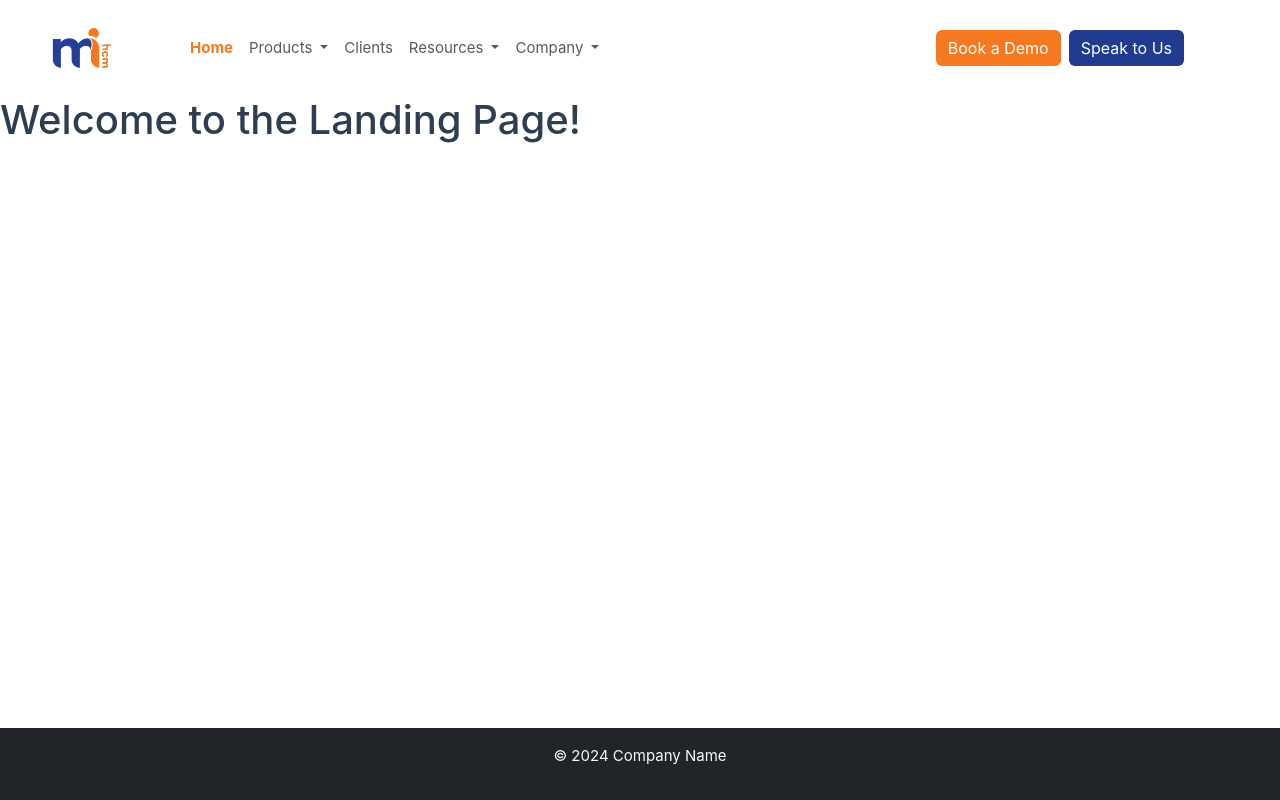
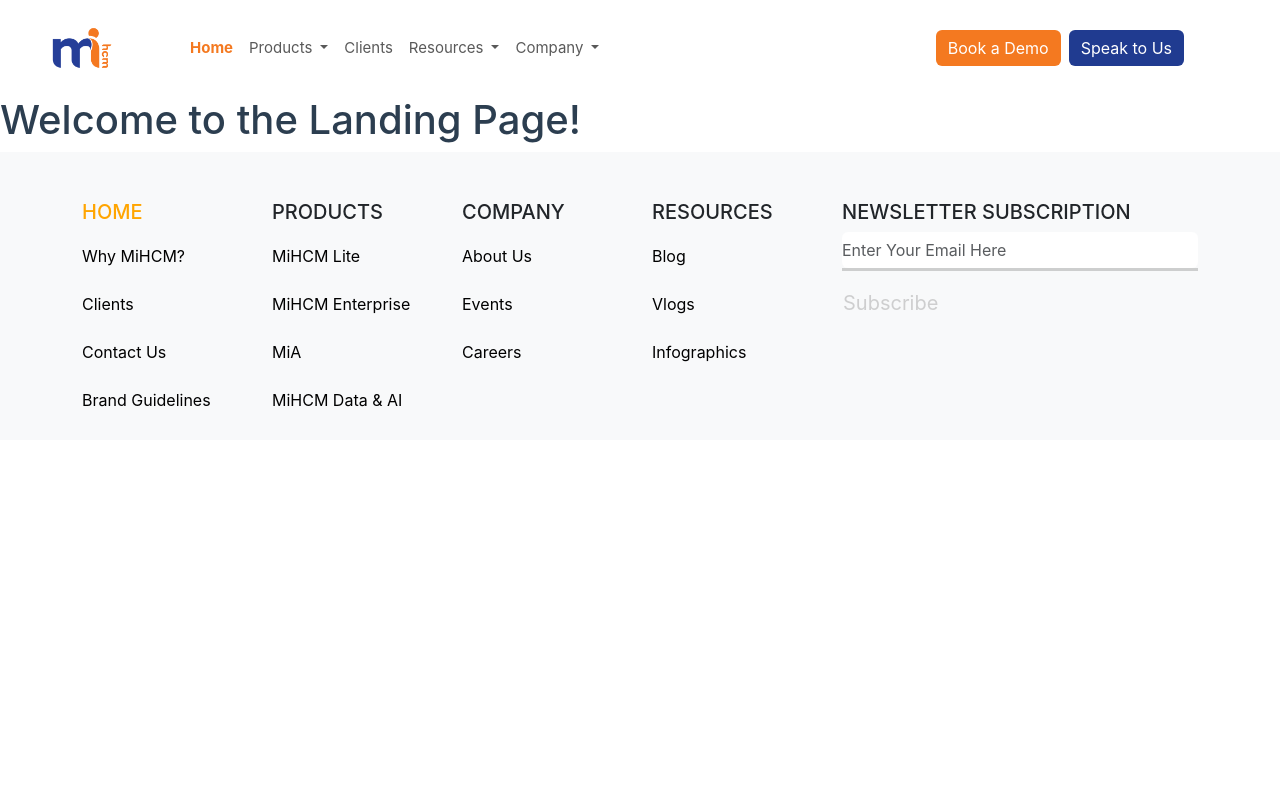
Before and after one commit to TalhahaRana/hrm-Landing, a Vue app: page / in a window 1280 px wide. Built offline with nearby package versions, Linux system fonts and the light colour scheme.

Commit message:
footer and nav

```diff
--- a/src/components/nav/Footer.vue
+++ b/src/components/nav/Footer.vue
@@ -1,7 +1,62 @@
 <template>
-    <footer class="bg-dark text-light text-center p-3">
-      <p>© 2024 Company Name</p>
-    </footer>
+    <footer class="bg-light text-dark pt-5">
+  <div class="container">
+    <div class="row">
+      <!-- Home Section -->
+      <div class="col-md-2">
+        <h5 class="text-uppercase font-weight-bold text-orange">Home</h5>
+        <ul class="list-unstyled">
+          <li><a href="#">Why MiHCM?</a></li>
+          <li><a href="#">Clients</a></li>
+          <li><a href="#">Contact Us</a></li>
+          <li><a href="#">Brand Guidelines</a></li>
+        </ul>
+      </div>
+
+      <!-- Products Section -->
+      <div class="col-md-2">
+        <h5 class="text-uppercase font-weight-bold">Products</h5>
+        <ul class="list-unstyled">
+          <li><a href="#">MiHCM Lite</a></li>
+          <li><a href="#">MiHCM Enterprise</a></li>
+          <li><a href="#">MiA</a></li>
+          <li><a href="#">MiHCM Data & AI</a></li>
+        </ul>
+      </div>
+
+      <!-- Company Section -->
+      <div class="col-md-2">
+        <h5 class="text-uppercase font-weight-bold">Company</h5>
+        <ul class="list-unstyled">
+          <li><a href="#">About Us</a></li>
+          <li><a href="#">Events</a></li>
+          <li><a href="#">Careers</a></li>
+        </ul>
+      </div>
+
+      <!-- Resources Section -->
+      <div class="col-md-2">
+        <h5 class="text-uppercase font-weight-bold">Resources</h5>
+        <ul class="list-unstyled">
+          <li><a href="#">Blog</a></li>
+          <li><a href="#">Vlogs</a></li>
+          <li><a href="#">Infographics</a></li>
+        </ul>
+      </div>
+
+      <!-- Newsletter Subscription -->
+      <div class="col-md-4">
+        <h5 class="text-uppercase font-weight-bold">Newsletter Subscription</h5>
+        <form>
+          <div class="form-group">
+            <input type="email" class="form-control" placeholder="Enter Your Email Here">
+          </div>
+          <button type="submit" class="btn">Subscribe</button>
+        </form>
+      </div>
+    </div>
+  </div>
+</footer>
   </template>
 
   <script>
@@ -9,11 +64,38 @@
     name: "Footer",
   };
   </script>
+<style scoped>
+.text-orange {
+  color: orange;
+}
+.form-group{
+    border-style: solid;
+    border-width: 0px 0px 3px 0px;
+    border-color: #AAAAAA8A;
+}
+.form-control{
+    border: none;
+    box-shadow: none;
+    padding: .375rem 0rem;
+}
+.btn{
+    color: #AAAAAA8A;
+    padding: 1rem 0rem;
+    font-size: 20px;
+    font-weight: 400;
+    line-height: 1.5;
+    border-radius: 0.25rem;
+}
+footer ul li a {
+  color: #000;
+  text-decoration: none;
+  font-size: 1rem;
+    font-weight: 400;
+    line-height: 3em;
+}
 
-  <style scoped>
-  footer {
-    position: absolute;
-    width: 100%;
-    bottom: 0;
-  }
-  </style>
+footer ul li a:hover {
+  text-decoration: none;
+  color: orange;
+}
+</style>
```
